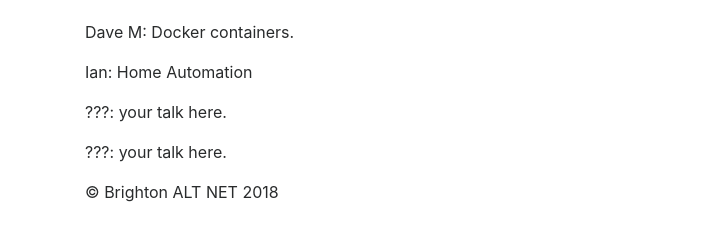
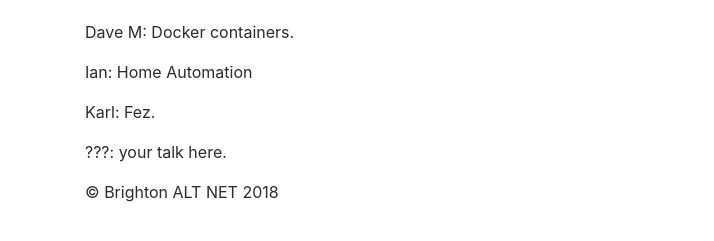
Before and after one commit to brighton-alt-net/brighton-alt-net.github.io, a Jekyll site: the page built from _posts/2018-03-06-6th-March.md, in a window 1280 px wide. Shown: the part 233-474 px from the top of the page, without its empty margins (0-714 px from the left). Built offline with Jekyll 4.4.1, drawn with Linux system fonts in a browser that asks for light colours; nearby versions of some CDN libraries; our own code applies the rules of GitHub Pages for plain Markdown files.

Commit message:
Added Karl to 6th March show and tell.

```diff
--- a/_posts/2018-03-06-6th-March.md
+++ b/_posts/2018-03-06-6th-March.md
@@ -12,6 +12,6 @@
 
 Ian: Home Automation
 
-???: your talk here.
+Karl: Fez.
 
 ???: your talk here.
```
